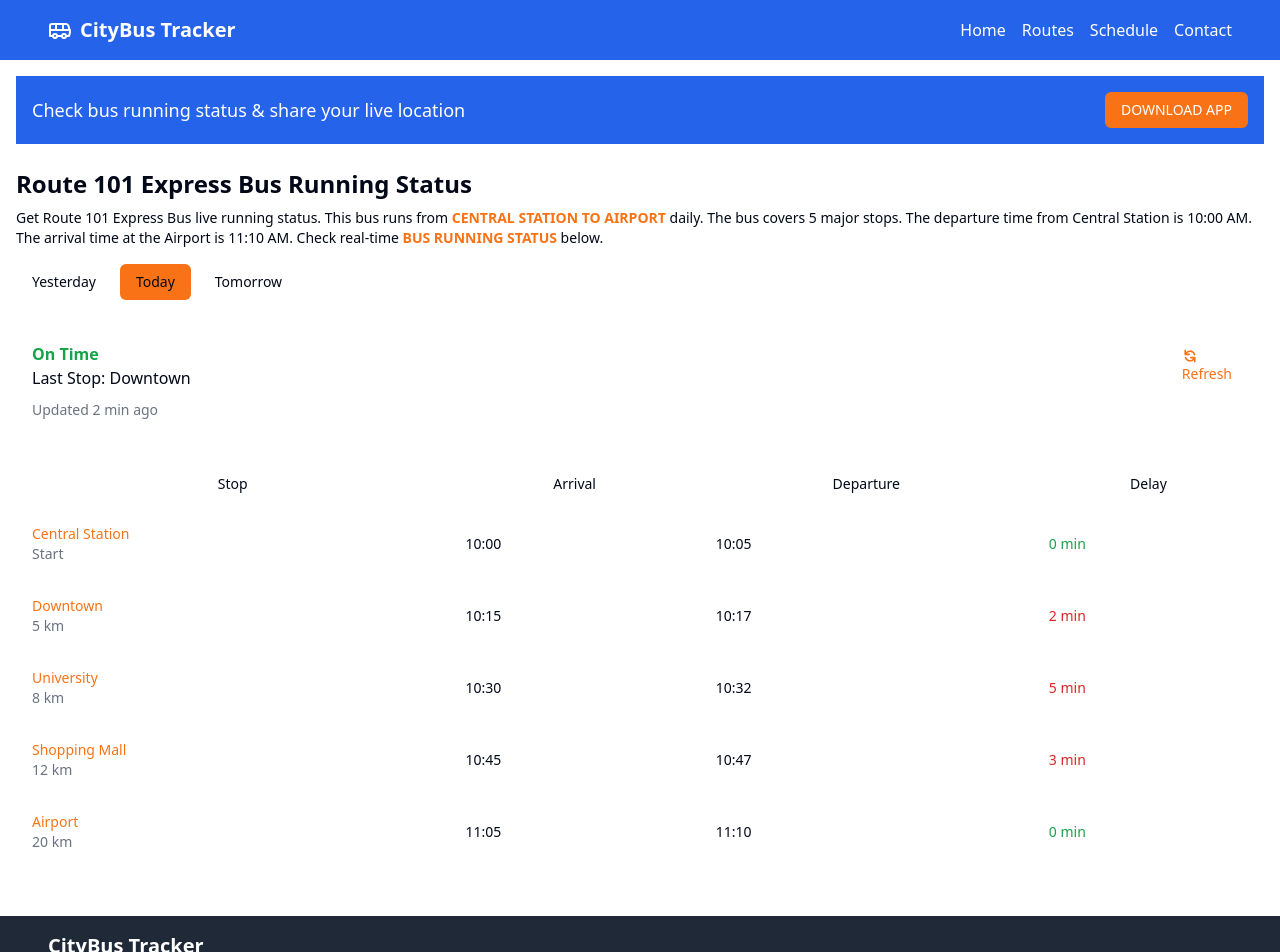
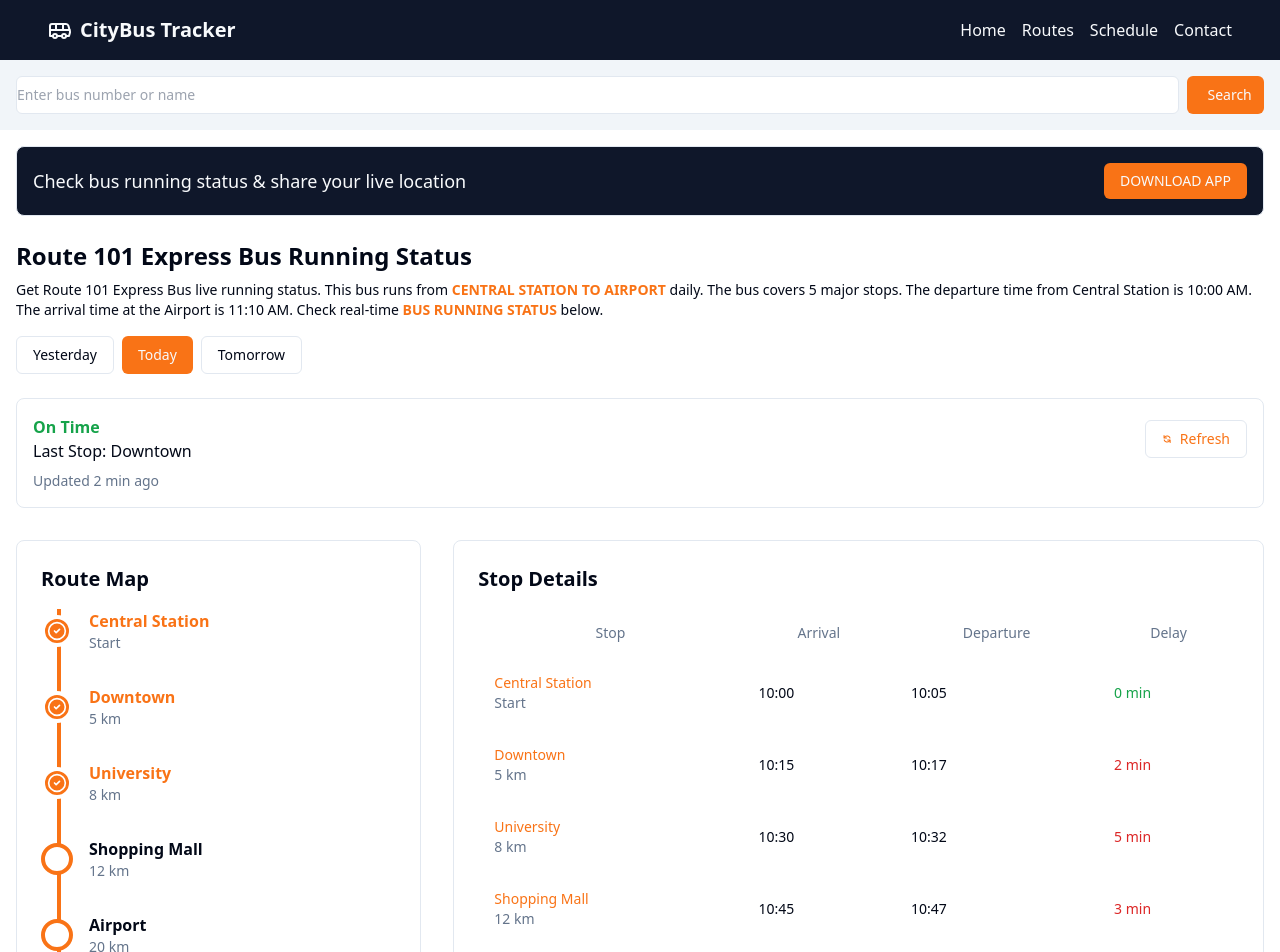
Before and after one commit to SuyashShukla0007/BusTrackerIot, a React (Vite) app in the folder frontend/: page /route in a window 1280 px wide. Shown: the top 952 px of the page. Built offline with nearby package versions, Linux system fonts and the light colour scheme.

Commit message:
frontend complete

```diff
--- /dev/null
+++ b/frontend/@/components/ui/label.tsx
@@ -0,0 +1,26 @@
+"use client"
+
+import * as React from "react"
+import * as LabelPrimitive from "@radix-ui/react-label"
+import { cva, type VariantProps } from "class-variance-authority"
+
+import { cn } from "../../lib/utils"
+
+const labelVariants = cva(
+  "text-sm font-medium leading-none peer-disabled:cursor-not-allowed peer-disabled:opacity-70"
+)
+
+const Label = React.forwardRef<
+  React.ElementRef<typeof LabelPrimitive.Root>,
+  React.ComponentPropsWithoutRef<typeof LabelPrimitive.Root> &
+    VariantProps<typeof labelVariants>
+>(({ className, ...props }, ref) => (
+  <LabelPrimitive.Root
+    ref={ref}
+    className={cn(labelVariants(), className)}
+    {...props}
+  />
+))
+Label.displayName = LabelPrimitive.Root.displayName
+
+export { Label }
--- a/frontend/@/components/ui/table.tsx
+++ b/frontend/@/components/ui/table.tsx
@@ -1,7 +1,6 @@
 import * as React from "react"
 
 import { cn } from "../../lib/utils"
-
 
 const Table = React.forwardRef<
   HTMLTableElement,
--- a/frontend/src/App.tsx
+++ b/frontend/src/App.tsx
@@ -1,12 +1,16 @@
 import { Routes,Route } from "react-router-dom"
 import Landing from "./Landing"
 import BusRoute from "./BusRoute"
+import Sign from "./Sign"
+import Login from "./Login"
 function App() {
   return (
     <Routes>
 
       <Route path="/" element={<Landing/>}></Route>
       <Route path="/route" element={<BusRoute/>}/>
+      <Route path="/sign" element={<Sign/>}/>
+      <Route path="/login" element={<Login/>}/>
 
     </Routes>
 
--- a/frontend/src/BusRoute.tsx
+++ b/frontend/src/BusRoute.tsx
@@ -1,148 +1,76 @@
-// import { Button } from "../@/components/ui/button"
-// import { Card, CardContent, CardHeader, CardTitle } from "../@/components/ui/card"
-// import { Table, TableBody, TableCell, TableHead, TableHeader, TableRow } from "../@/components/ui/table"
-
-// const stations = [
-//   { name: 'Lokmanyatilak T', distance: 'Source', arrival: '00:35', departure: '03:06', delay: '2hr 31min', platform: '2' },
-//   { name: 'Thane', distance: '18 km', arrival: '00:57', departure: '03:43', delay: '2hr 43min', platform: '7' },
-//   { name: 'Kalyan Jn', distance: '38 km', arrival: '01:17', departure: '04:12', delay: '2hr 52min', platform: '4' },
-//   { name: 'Nashik Road', distance: '172 km', arrival: '03:55', departure: '06:36', delay: '2hr 36min', platform: '2' },
-// ]
-
-// export default function BusRoute() {
-//   return (
-//     <div className="container mx-auto p-4 max-w-4xl">
-//       <Card className="mb-6 bg-purple-800 text-white">
-//         <CardContent className="p-4 flex justify-between items-center">
-//           <p className="text-lg">Check train running status & share your live location from the ixigo app</p>
-//           <Button className="bg-orange-500 hover:bg-orange-600">DOWNLOAD</Button>
-//         </CardContent>
-//       </Card>
-
-//       <h1 className="text-2xl font-bold mb-2">22538 Kushinagar Exp Running Status</h1>
-//       <p className="mb-4 text-sm">
-//         Get 22538 Kushinagar Exp train live running status. 22538 Kushinagar Exp train runs from{' '}
-//         <span className="text-orange-500 font-semibold">LOKMANYATILAK T (LTT) TO GORAKHPUR JN (GKP)</span> on
-//         Mon, Tue, Wed, Thu, Fri, Sat, Sun. 22538 train covers 43 stations. The departure time for 22538 Kushinagar Exp from Lokmanyatilak T is 03:06. The
-//         arrival time to Gorakhpur Jn is 11:06. The total distance covered by Kushinagar Exp is 1695 Km on its route. Check real-time{' '}
-//         <span className="text-orange-500 font-semibold">TRAIN RUNNING STATUS</span> of other trains from Lokmanyatilak T to Gorakhpur Jn. Get free cancellation on{' '}
-//         <span className="text-orange-500 font-semibold">TRAIN TICKET BOOKING</span> of{' '}
-//         <span className="text-orange-500 font-semibold">KUSHINAGAR EXP - 22538</span>.
-//       </p>
-
-//       <div className="flex mb-4 space-x-2">
-//         <Button variant="outline">Tuesday<br/>24-09-2024</Button>
-//         <Button variant="outline">Yesterday<br/>25-09-2024</Button>
-//         <Button className="bg-orange-500 hover:bg-orange-600">Today<br/>26-09-2024</Button>
-//         <Button variant="outline">Tomorrow<br/>27-09-2024</Button>
-//       </div>
-
-//       <Card className="mb-6">
-//         <CardContent className="p-4">
-//           <div className="flex justify-between items-center">
-//             <div>
-//               <p className="text-red-600 font-semibold">Overall delay: 2hr 25min</p>
-//               <p>Crossed Chalisgaon Jn at 08:32</p>
-//             </div>
-//             <Button variant="outline" className="text-orange-500">
-//               <svg xmlns="http://www.w3.org/2000/svg" className="h-4 w-4 mr-2" viewBox="0 0 20 20" fill="currentColor">
-//                 <path fillRule="evenodd" d="M4 2a1 1 0 011 1v2.101a7.002 7.002 0 0111.601 2.566 1 1 0 11-1.885.666A5.002 5.002 0 005.999 7H9a1 1 0 010 2H4a1 1 0 01-1-1V3a1 1 0 011-1zm.008 9.057a1 1 0 011.276.61A5.002 5.002 0 0014.001 13H11a1 1 0 110-2h5a1 1 0 011 1v5a1 1 0 11-2 0v-2.101a7.002 7.002 0 01-11.601-2.566 1 1 0 01.61-1.276z" clipRule="evenodd" />
-//               </svg>
-//               Refresh
-//             </Button>
-//           </div>
-//           <p className="text-sm text-gray-500 mt-2">Updated 42min ago</p>
-//         </CardContent>
-//       </Card>
-
-//       <Table>
-//         <TableHeader>
-//           <TableRow>
-//             <TableHead>Station</TableHead>
-//             <TableHead>Arrival Status</TableHead>
-//             <TableHead>Departure Status</TableHead>
-//             <TableHead>Delay</TableHead>
-//             <TableHead>PF/Halt</TableHead>
-//           </TableRow>
-//         </TableHeader>
-//         <TableBody>
-//           {stations.map((station, index) => (
-//             <TableRow key={index}>
-//               <TableCell>
-//                 <div className="font-medium text-orange-500">{station.name}</div>
-//                 <div className="text-sm text-gray-500">{station.distance}</div>
-//               </TableCell>
-//               <TableCell>
-//                 <div>{station.arrival}</div>
-//                 <div className="text-sm text-gray-500">Actual/Scheduled</div>
-//               </TableCell>
-//               <TableCell>
-//                 <div>{station.departure}</div>
-//                 <div className="text-sm text-gray-500">Actual/Scheduled</div>
-//               </TableCell>
-//               <TableCell className="text-red-600">{station.delay}</TableCell>
-//               <TableCell>{station.platform}</TableCell>
-//             </TableRow>
-//           ))}
-//         </TableBody>
-//       </Table>
-//     </div>
-//   )
-// }
-
-
-
-import React from 'react'
+import React, { useState } from 'react'
 import { Button } from "../@/components/ui/button"
 import { Card, CardContent } from "../@/components/ui/card"
 import { Table, TableBody, TableCell, TableHead, TableHeader, TableRow } from "../@/components/ui/table"
-import { Bus, Home, Phone, MapPin, Menu, X } from 'lucide-react'
+import { Input } from "../@/components/ui/input"
+import { Bus, Home, Phone, MapPin, Menu, X, Search, CheckCircle2 } from 'lucide-react'
 
 const stops = [
-  { name: 'Central Station', distance: 'Start', arrival: '10:00', departure: '10:05', delay: '0 min' },
-  { name: 'Downtown', distance: '5 km', arrival: '10:15', departure: '10:17', delay: '2 min' },
-  { name: 'University', distance: '8 km', arrival: '10:30', departure: '10:32', delay: '5 min' },
-  { name: 'Shopping Mall', distance: '12 km', arrival: '10:45', departure: '10:47', delay: '3 min' },
-  { name: 'Airport', distance: '20 km', arrival: '11:05', departure: '11:10', delay: '0 min' },
+  { name: 'Central Station', distance: 'Start', arrival: '10:00', departure: '10:05', delay: '0 min', passed: true },
+  { name: 'Downtown', distance: '5 km', arrival: '10:15', departure: '10:17', delay: '2 min', passed: true },
+  { name: 'University', distance: '8 km', arrival: '10:30', departure: '10:32', delay: '5 min', passed: true },
+  { name: 'Shopping Mall', distance: '12 km', arrival: '10:45', departure: '10:47', delay: '3 min', passed: false },
+  { name: 'Airport', distance: '20 km', arrival: '11:05', departure: '11:10', delay: '0 min', passed: false },
 ]
 
 export default function BusRoute() {
-  const [isMenuOpen, setIsMenuOpen] = React.useState(false)
+  const [isMenuOpen, setIsMenuOpen] = useState(false)
+  const [searchValue, setSearchValue] = useState('')
+
+  const handleSearch = (e: React.FormEvent) => {
+    e.preventDefault()
+    console.log('Searching for:', searchValue)
+  }
 
   return (
     <div className="flex flex-col min-h-screen">
-      {/* Navbar */}
-      <nav className="bg-blue-600 text-white p-4">
+      <nav className="bg-primary text-primary-foreground p-4">
         <div className="container mx-auto flex justify-between items-center">
           <div className="flex items-center space-x-2">
             <Bus className="h-6 w-6" />
             <span className="text-xl font-bold">CityBus Tracker</span>
           </div>
           <div className="hidden md:flex space-x-4">
-            <a href="#" className="hover:text-blue-200">Home</a>
-            <a href="#" className="hover:text-blue-200">Routes</a>
-            <a href="#" className="hover:text-blue-200">Schedule</a>
-            <a href="#" className="hover:text-blue-200">Contact</a>
+            <a href="#" className="hover:text-primary-foreground/80">Home</a>
+            <a href="#" className="hover:text-primary-foreground/80">Routes</a>
+            <a href="#" className="hover:text-primary-foreground/80">Schedule</a>
+            <a href="#" className="hover:text-primary-foreground/80">Contact</a>
           </div>
-          <button className="md:hidden" onClick={() => setIsMenuOpen(!isMenuOpen)}>
+          <Button variant="ghost" size="icon" className="md:hidden" onClick={() => setIsMenuOpen(!isMenuOpen)}>
             {isMenuOpen ? <X className="h-6 w-6" /> : <Menu className="h-6 w-6" />}
-          </button>
+          </Button>
         </div>
       </nav>
 
-      {/* Mobile Menu */}
       {isMenuOpen && (
-        <div className="md:hidden bg-blue-500 text-white">
-          <a href="#" className="block py-2 px-4 hover:bg-blue-600">Home</a>
-          <a href="#" className="block py-2 px-4 hover:bg-blue-600">Routes</a>
-          <a href="#" className="block py-2 px-4 hover:bg-blue-600">Schedule</a>
-          <a href="#" className="block py-2 px-4 hover:bg-blue-600">Contact</a>
+        <div className="md:hidden bg-primary/90 text-primary-foreground">
+          <a href="#" className="block py-2 px-4 hover:bg-primary/80">Home</a>
+          <a href="#" className="block py-2 px-4 hover:bg-primary/80">Routes</a>
+          <a href="#" className="block py-2 px-4 hover:bg-primary/80">Schedule</a>
+          <a href="#" className="block py-2 px-4 hover:bg-primary/80">Contact</a>
         </div>
       )}
 
-      {/* Main Content */}
+      <div className="bg-secondary py-4">
+        <div className="container mx-auto px-4">
+          <form onSubmit={handleSearch} className="flex gap-2">
+            <Input
+              type="text"
+              placeholder="Enter bus number or name"
+              value={searchValue}
+              onChange={(e) => setSearchValue(e.target.value)}
+              className="flex-grow"
+            />
+            <Button type="submit" className="bg-orange-500 flex w-[6vw] hover:bg-orange-600">
+              <Search className="h-4 w-4 mr-2" />
+              <p>Search</p>
+            </Button>
+          </form>
+        </div>
+      </div>
+
       <main className="flex-grow container mx-auto p-4">
-        <Card className="mb-6 bg-blue-600 text-white">
+        <Card className="mb-6 bg-primary text-primary-foreground">
           <CardContent className="p-4 flex flex-col md:flex-row justify-between items-center">
             <p className="text-lg mb-2 md:mb-0">Check bus running status & share your live location</p>
             <Button className="bg-orange-500 hover:bg-orange-600">DOWNLOAD APP</Button>
@@ -171,17 +99,46 @@ export default function BusRoute() {
                 <p className="text-green-600 font-semibold">On Time</p>
                 <p>Last Stop: Downtown</p>
               </div>
-              <Button variant="outline" className="text-orange-500 mt-2 md:mt-0">
+              <Button variant="outline" className="text-orange-500 mt-2 md:mt-0 flex w-[8vw]">
                 <svg xmlns="http://www.w3.org/2000/svg" className="h-4 w-4 mr-2" viewBox="0 0 20 20" fill="currentColor">
                   <path fillRule="evenodd" d="M4 2a1 1 0 011 1v2.101a7.002 7.002 0 0111.601 2.566 1 1 0 11-1.885.666A5.002 5.002 0 005.999 7H9a1 1 0 010 2H4a1 1 0 01-1-1V3a1 1 0 011-1zm.008 9.057a1 1 0 011.276.61A5.002 5.002 0 0014.001 13H11a1 1 0 110-2h5a1 1 0 011 1v5a1 1 0 11-2 0v-2.101a7.002 7.002 0 01-11.601-2.566 1 1 0 01.61-1.276z" clipRule="evenodd" />
                 </svg>
-                Refresh
+                <p>Refresh</p>
               </Button>
             </div>
-            <p className="text-sm text-gray-500 mt-2">Updated 2 min ago</p>
+            <p className="text-sm text-muted-foreground mt-2">Updated 2 min ago</p>
           </CardContent>
         </Card>
 
+        <div className="flex flex-col md:flex-row gap-8 mt-8">
+          <div className="md:w-1/3">
+            <Card>
+              <CardContent className="p-6">
+                <h2 className="text-xl font-bold mb-4">Route Map</h2>
+                <div className="relative">
+                  <div className="absolute left-4 top-0 bottom-0 w-1 bg-orange-500"></div>
+                  {stops.map((stop, index) => (
+                    <div key={index} className="flex items-center mb-8 relative">
+                      <div className={`w-8 h-8 rounded-full border-4 ${stop.passed ? 'bg-orange-500 border-white' : 'bg-white border-orange-500'} z-10 flex items-center justify-center`}>
+                        {stop.passed && <CheckCircle2 className="w-5 h-5 text-white" />}
+                      </div>
+                      <div className="ml-4">
+                        <p className={`font-semibold ${stop.passed ? 'text-orange-500' : 'text-foreground'}`}>{stop.name}</p>
+                        <p className="text-sm text-muted-foreground">{stop.distance}</p>
+                      </div>
+                      {index < stops.length - 1 && (
+                        <div className="absolute left-4 top-8 bottom-0 w-1 bg-orange-500 opacity-25"></div>
+                      )}
+                    </div>
+                  ))}
+                </div>
+              </CardContent>
+            </Card>
+          </div>
+          <div className="md:w-2/3">
+            <Card>
+              <CardContent className="p-6">
+                <h2 className="text-xl font-bold mb-4">Stop Details</h2>
                 <div className="overflow-x-auto">
                   <Table>
                     <TableHeader>
@@ -197,7 +154,7 @@ export default function BusRoute() {
                         <TableRow key={index}>
                           <TableCell>
                             <div className="font-medium text-orange-500">{stop.name}</div>
-                    <div className="text-sm text-gray-500">{stop.distance}</div>
+                            <div className="text-sm text-muted-foreground">{stop.distance}</div>
                           </TableCell>
                           <TableCell>{stop.arrival}</TableCell>
                           <TableCell>{stop.departure}</TableCell>
@@ -207,10 +164,13 @@ export default function BusRoute() {
                     </TableBody>
                   </Table>
                 </div>
+              </CardContent>
+            </Card>
+          </div>
+        </div>
       </main>
 
-      {/* Footer */}
-      <footer className="bg-gray-800 text-white p-4 mt-8">
+      <footer className="bg-secondary text-secondary-foreground p-4 mt-8">
         <div className="container mx-auto flex flex-col md:flex-row justify-between items-center">
           <div className="mb-4 md:mb-0">
             <h2 className="text-xl font-bold mb-2">CityBus Tracker</h2>
--- a/frontend/src/Landing.tsx
+++ b/frontend/src/Landing.tsx
@@ -2,8 +2,15 @@ import { Button } from "../@/components/ui/button"
 import { Input } from "../@/components/ui/input"
 import { MapPin, Clock, Bell, Smartphone, Menu } from "lucide-react"
 // import {Link} from "react-router-dom"
+import { useNavigate } from "react-router-dom"
+export default function Landing() {
 
-export default function Landing() {
+  const navigate=useNavigate()
+
+  const scrollToSection = () => {
+    document.getElementById("howitworks")?.scrollIntoView({ behavior: 'smooth' });
+  };
+
   return (
     <div className="flex flex-col min-h-screen">
       <header className="px-4 lg:px-6 h-14 flex items-center">
@@ -15,9 +22,9 @@ export default function Landing() {
           <a className="text-sm font-medium hover:underline underline-offset-4" href="#">
             Features
           </a>
-          <a className="text-sm font-medium hover:underline underline-offset-4" href="#">
+          <button className="text-sm font-medium hover:underline underline-offset-4" onClick={scrollToSection}>
             How It Works
-          </a>
+          </button>
           <a className="text-sm font-medium hover:underline underline-offset-4" href="#">
             Pricing
           </a>
@@ -39,8 +46,8 @@ export default function Landing() {
                 </p>
               </div>
               <div className="space-x-4">
-                <Button className="p-3 px-4 rounded-md bg-black text-white">Start Tracking Now</Button>
-                <Button className="p-3 px-4 rounded-md bg-black text-white" variant="outline">Learn More</Button>
+                <Button className="p-3 px-4 rounded-md bg-black text-white"  onClick={()=>navigate('/sign')}>Start Tracking Now</Button>
+                <Button className="p-3 px-4 rounded-md bg-black text-white" variant="outline" onClick={scrollToSection} >Learn More</Button>
               </div>
             </div>
           </div>
@@ -69,7 +76,7 @@ export default function Landing() {
         </section>
         <section className="w-full py-12 md:py-24 lg:py-32">
           <div className="container px-4 md:px-6">
-            <h2 className="text-3xl font-bold tracking-tighter sm:text-5xl text-center mb-12">How It Works</h2>
+            <h2 className="text-3xl font-bold tracking-tighter sm:text-5xl text-center mb-12" id="howitworks">How It Works</h2>
             <div className="grid grid-cols-1 md:grid-cols-3 gap-8">
               <div className="flex flex-col items-center text-center">
                 <div className="w-12 h-12 rounded-full bg-blue-600 text-white flex items-center justify-center text-xl font-bold mb-4">1</div>
--- /dev/null
+++ b/frontend/src/Login.tsx
@@ -0,0 +1,83 @@
+import { Button } from "../@/components/ui/button"
+import { Card, CardContent, CardDescription, CardFooter, CardHeader, CardTitle } from "../@/components/ui/card"
+import { Input } from "../@/components/ui/input"
+import { Label } from "../@/components/ui/label"
+import { Bus } from "lucide-react"
+import { useState } from "react"
+
+export default function Login() {
+  const [email, setEmail] = useState("")
+  const [password, setPassword] = useState("")
+  const [error, setError] = useState("")
+
+  const handleSubmit = (e) => {
+    e.preventDefault()
+    // Validate email and password here (if needed)
+    if (!email || !password) {
+      setError("Both fields are required")
+      return
+    }
+    setError("") // Reset error on valid input
+    // Handle login logic here
+  }
+
+  return (
+    <div className="min-h-screen bg-gray-100 flex items-center justify-center p-4">
+      <Card className="w-full max-w-md bg-white py-[5vh] px-[3vw]">
+        <CardHeader className="space-y-1">
+          <div className="flex items-center justify-center mb-4">
+            <Bus className="h-12 w-12 text-blue-600" />
+          </div>
+          <CardTitle className="text-2xl text-center">Welcome back</CardTitle>
+          <CardDescription className="text-center">
+            Enter your credentials to access your account
+          </CardDescription>
+        </CardHeader>
+        <CardContent className="space-y-4">
+          <form onSubmit={handleSubmit} className="space-y-4">
+            <div className="space-y-2">
+              <Label htmlFor="email">Email</Label>
+              <Input
+                id="email"
+                placeholder="john@example.com"
+                required
+                type="email"
+                value={email}
+                onChange={(e) => setEmail(e.target.value)}
+                aria-label="Email input"
+              />
+            </div>
+            <div className="space-y-2">
+              <Label htmlFor="password">Password</Label>
+              <Input
+                id="password"
+                required
+                type="password"
+                value={password}
+                onChange={(e) => setPassword(e.target.value)}
+                aria-label="Password input"
+              />
+            </div>
+            {error && <p className="text-red-500 text-center">{error}</p>}
+            <div className="text-sm text-right">
+              <a href="/forgot-password" className="text-blue-500 hover:underline">
+                Forgot password?
+              </a>
+            </div>
+          </form>
+        </CardContent>
+        <CardFooter className="flex flex-col space-y-4">
+          <Button className="w-full" type="submit" form="login-form" disabled={!email || !password}>
+            Log In
+          </Button>
+          <p className="text-sm text-center text-gray-600">
+            Don't have an account?{" "}
+            <a href="/sign" className="text-blue-500 hover:underline">
+              Sign up
+            </a>
+          </p>
+        </CardFooter>
+      </Card>
+    </div>
+  )
+}
--- /dev/null
+++ b/frontend/src/Sign.tsx
@@ -0,0 +1,64 @@
+import { Button } from "../@/components/ui/button";
+import { Card, CardContent, CardDescription, CardFooter, CardHeader, CardTitle } from "../@/components/ui/card";
+import { Input } from "../@/components/ui/input";
+import { Label } from "../@/components/ui/label";
+import { Bus } from "lucide-react";
+
+export default function Sign() {
+  return (
+    <div className="min-h-screen bg-gray-100 flex items-center justify-center p-6">
+      <Card className="w-full max-w-lg bg-white p-10 rounded-lg shadow-md transition-shadow hover:shadow-lg">
+        <CardHeader className="space-y-3">
+          <div className="flex items-center justify-center mb-6">
+            <Bus className="h-14 w-14 text-blue-600" />
+          </div>
+          <CardTitle className="text-3xl font-semibold text-center text-gray-800">Create an Account</CardTitle>
+          <CardDescription className="text-center text-gray-500">
+            Enter your details below to get started.
+          </CardDescription>
+        </CardHeader>
+        <CardContent className="space-y-6">
+          <div className="space-y-3">
+            <Label htmlFor="name" className="font-medium text-gray-700">Name</Label>
+            <Input
+              id="name"
+              placeholder="John Doe"
+              required
+              className="border border-gray-300 p-2 pl-3 rounded-lg focus:border-gray-500 focus:ring-gray-500"
+            />
+          </div>
+          <div className="space-y-3">
+            <Label htmlFor="email" className="font-medium text-gray-700">Email</Label>
+            <Input
+              id="email"
+              placeholder="john@example.com"
+              required
+              type="email"
+              className="border border-gray-300 rounded-lg p-2 pl-3  focus:border-gray-500 focus:ring-gray-500"
+            />
+          </div>
+          <div className="space-y-3">
+            <Label htmlFor="password" className="font-medium text-gray-700">Password</Label>
+            <Input
+              id="password"
+              required
+              type="password"
+              className="border border-gray-300 rounded-lg p-2 pl-3  focus:border-gray-500 focus:ring-gray-500"
+            />
+          </div>
+        </CardContent>
+        <CardFooter className="flex flex-col space-y-5">
+          <Button className="w-full bg-gray-800 text-white font-medium py-3 rounded-lg hover:bg-gray-700 transition-all duration-200">
+            Sign Up
+          </Button>
+          <p className="text-sm text-center text-gray-500">
+            Already have an account?{" "}
+            <a href="/login" className="text-gray-800 hover:underline transition-all duration-200">
+              Log in
+            </a>
+          </p>
+        </CardFooter>
+      </Card>
+    </div>
+  );
+}
```
Also changed, not shown: 1 other file (tests, documents, lock files or other folders). Lines whose indentation alone changed are shown as unchanged.
